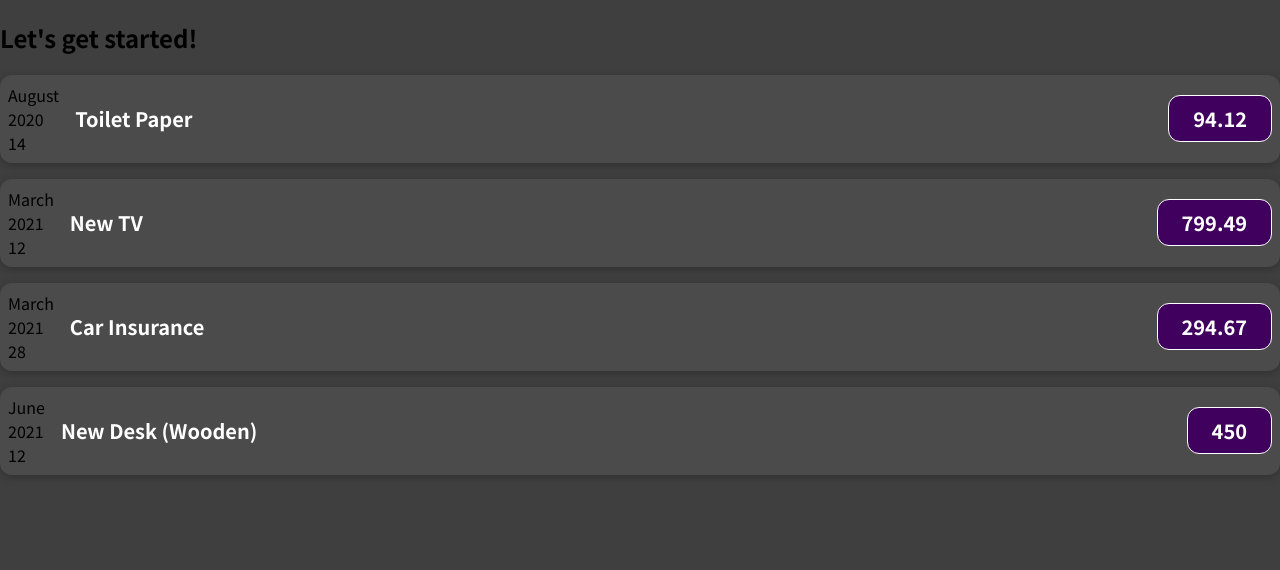
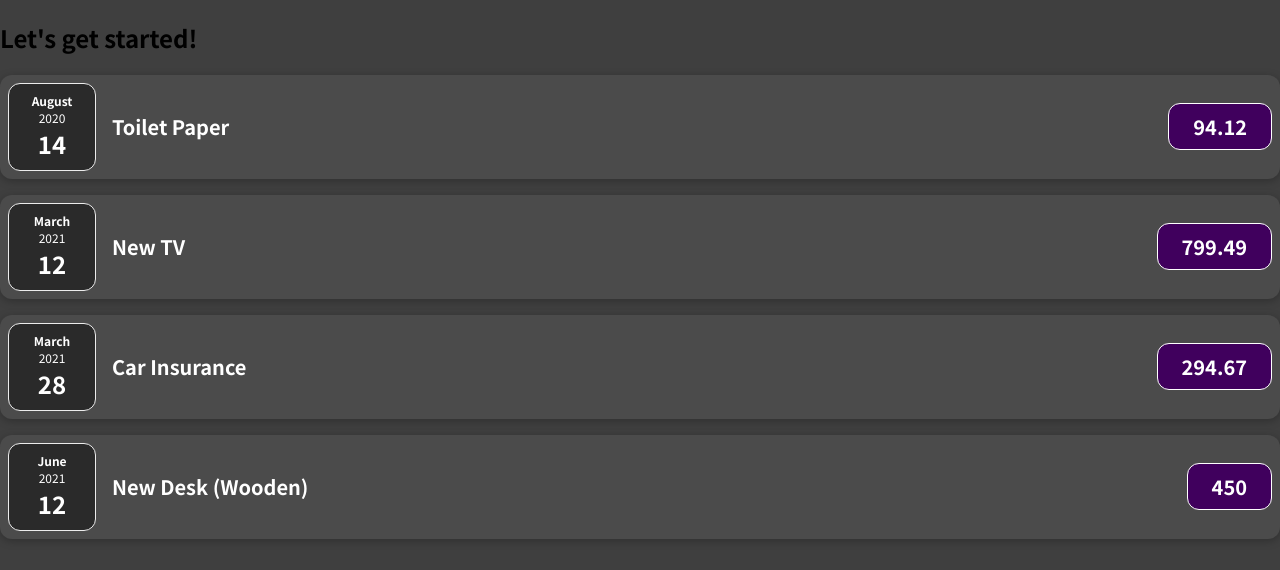
Before and after one commit to NonchalantGarage/expense-tracker-react, a React (Create React App) app: page / in a window 1280 px wide. Shown: the top 570 px of the page. Built offline with nearby package versions, Linux system fonts and the light colour scheme.

Commit message:
add css to ExpenseDate

```diff
--- /dev/null
+++ b/src/components/ExpenseDate.css
@@ -0,0 +1,28 @@
+
+
+.expense-date {
+    display: flex;
+    flex-direction: column;
+    width: 5.5rem;
+    height: 5.5rem;
+    border: 1px solid #ececec;
+    background-color: #2a2a2a;
+    color: white;
+    border-radius: 12px;
+    align-items: center;
+    justify-content: center;
+  }
+
+  .expense-date__month {
+    font-size: 0.75rem;
+    font-weight: bold;
+  }
+
+  .expense-date__year {
+    font-size: 0.75rem;
+  }
+
+  .expense-date__day {
+    font-size: 1.5rem;
+    font-weight: bold;
+  }
--- a/src/components/ExpenseDate.js
+++ b/src/components/ExpenseDate.js
@@ -1,4 +1,6 @@
 import React from  "react"
+import './ExpenseDate.css'
+
 
 function ExpenseDate (props) {
     const month = props.date.toLocaleString('en-US', {month: 'long'})
@@ -6,10 +8,10 @@ function ExpenseDate (props) {
     const day = props.date.toLocaleString('en-US', {day: '2-digit'})
 
     return (
-        <div>
-        <div>{month}</div>
-        <div>{year}</div>
-        <div>{day}</div>
+        <div className="expense-date">
+        <div className="expense-date__month">{month}</div>
+        <div className="expense-date__year">{year}</div>
+        <div className="expense-date__day">{day}</div>
         </div>
     )
 
```
